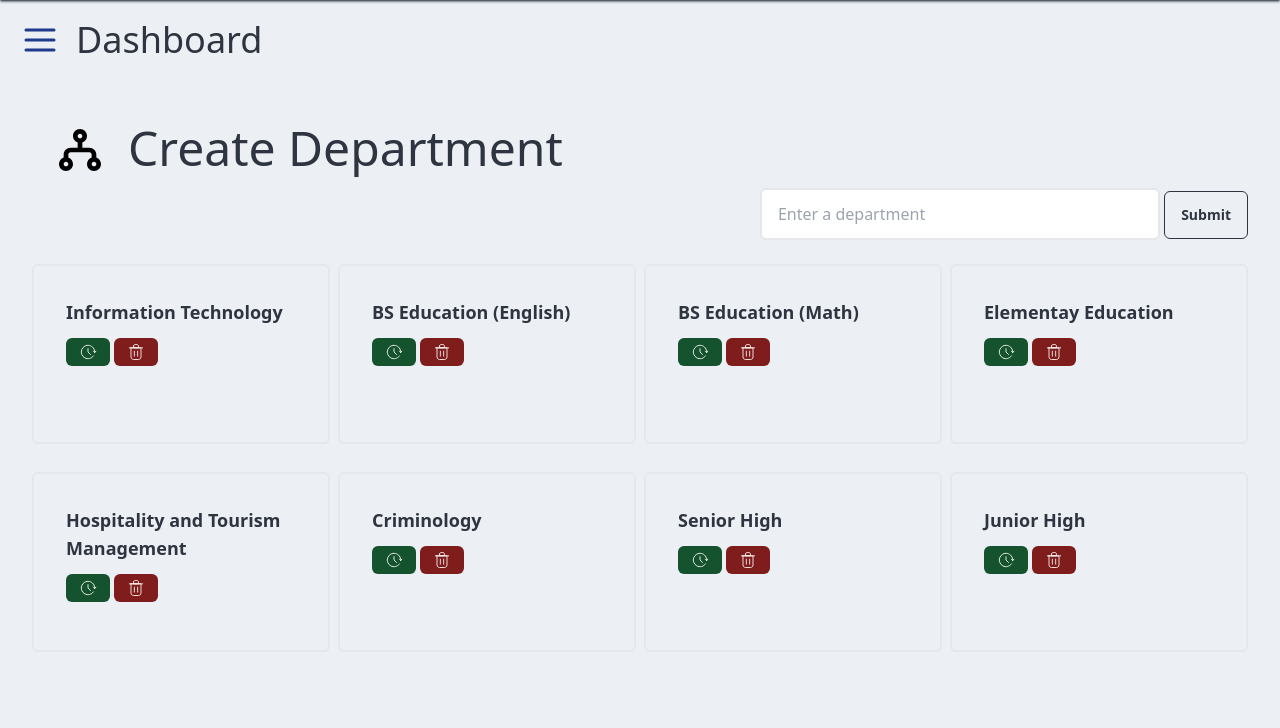
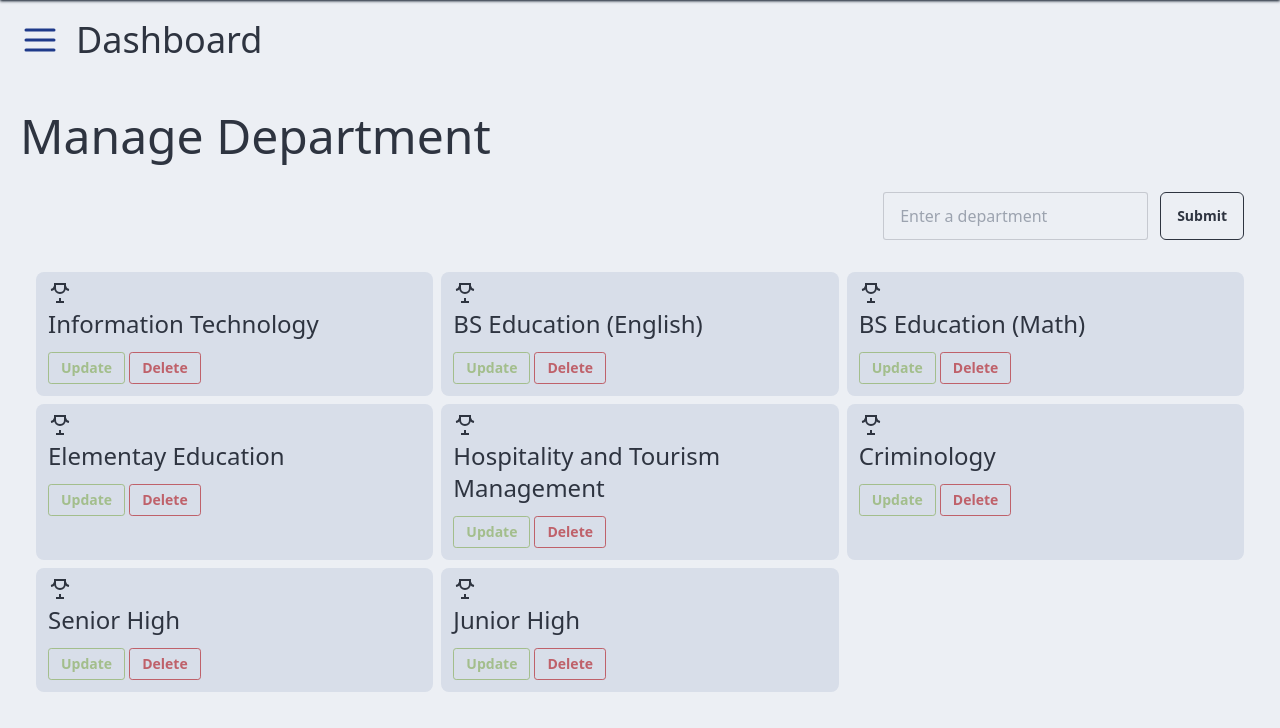
Before and after one commit to Hiiex09/jan_capstone, a PHP site: page /admin/manage_department.php in a window 1280 px wide. Shown: the part 73-801 px from the top of the page. Before the commit the page ends 675 px from the top, so only its background shows below. Run offline with PHP 8.4, Linux system fonts and the light colour scheme; a user stored in the database is signed in; data comes from the database, SQL or seed files in the repository; some libraries are stand-ins or nearby versions.

Commit message:
updating UI of manage_department.php

```diff
--- a/admin/manage_department.php
+++ b/admin/manage_department.php
@@ -72,65 +72,56 @@ include('../admin/header.php');
 </head>
 
 <body>
-  <div class="p-5 m-3">
-    <div class="flex justify-start items-center">
-      <div class="mx-5">
-        <img
-          src="../admin/tools/img_side/department_side.svg"
-          alt="school_year-image"
-          class="h-14 w-14">
+  <div class="p-5">
+    <div class="mt-3">
+      <h1 class="text-5xl mb-4">Manage Department</h1>
     </div>
-      <div class="mt-3">
-        <h1 class="text-5xl mb-4">Create Department</h1>
-      </div>
-    </div>
-    <div class="flex justify-end items-end">
+
+    <div class="flex justify-end items-end p-4">
       <form
         action="<?php echo htmlspecialchars($_SERVER['PHP_SELF']); ?>"
         method="post"
-        class="mb-1">
+        class="flex justify-center items-center gap-3">
+        <div>
           <input type="hidden" name="id" value="<?php echo htmlspecialchars($deptId); ?>">
           <input type="hidden" name="action" value="<?php echo $deptId ? 'update' : 'create'; ?>">
-        <input
-          type="text"
+          <input type="text"
             name="department"
             placeholder="Enter a department"
-          class="border-2 px-4 py-3 w-[400px] rounded-md"
+
             autocomplete="off"
-          value="<?php echo htmlspecialchars($selectedDept); ?>" required>
+            value="<?php echo htmlspecialchars($selectedDept); ?>" required
+            class="input input-bordered w-full max-w-xs" />
+        </div>
+        <div>
           <input
             type="submit"
             value="Submit"
-          class="btn btn-md btn-outline rounded-md cursor-pointer" /> <!-- Combined submit button -->
+            class="btn btn-md btn-outline rounded-md cursor-pointer w-full max-w-xs" />
+        </div>
       </form>
     </div>
 
-
     <!-- Where the department will be displayed -->
-
-    <div id="departmentlist">
+    <div id="departmentlist" class="p-4">
       <?php if (count($departmentList) > 0): ?>
-        <div class="grid grid-cols-4 gap-2 ">
+        <div class="grid grid-cols-3 gap-2">
           <?php foreach ($departmentList as $index => $listDepartment): ?>
-            <div class="mt-5 p-8 h-[180px] border-2 hover:shadow-lg hover:shadow-blue-300
-               hover:border-s-blue-600 hover:border-s-8 rounded-md">
-              <div class="text-lg font-semibold">
-                <?php echo htmlspecialchars($listDepartment['department_name']); ?>
+            <div class="p-3 rounded-lg bg-base-300">
+              <div>
+                <svg width="24" height="24" viewBox="0 0 24 24" fill="none" xmlns="http://www.w3.org/2000/svg" stroke="currentColor" stroke-width="2"
+                  class="animate-bounce">
+                  <path d="M8 21h8M12 17v4M7 3h10v4a5 5 0 0 1-10 0V3z" />
+                  <path d="M3 9a5 5 0 0 0 4-4M21 9a5 5 0 0 1-4-4" />
+                </svg>
+                <h1 class="text-2xl"><?php echo htmlspecialchars($listDepartment['department_name']); ?></h1>
               </div>
               <!-- Using links to handle editing and deleting -->
               <div class="flex justify-start items-center gap-1 mt-3">
-                <div class="bg-green-900 hover:bg-green-500 px-3 py-1 rounded-md">
-                  <a href="<?php echo htmlspecialchars($_SERVER['PHP_SELF']); ?>?edit=<?php echo $listDepartment['department_id']; ?>">
-                    <img src="../admin/tools/Images/update.svg" alt="School ID"
-                      class="w-5 h-5">
+                <a class="btn btn-sm btn-outline btn-success" href="<?php echo htmlspecialchars($_SERVER['PHP_SELF']); ?>?edit=<?php echo $listDepartment['department_id']; ?>">Update</a>
+                <a class="btn btn-sm btn-outline btn-error" href="<?php echo htmlspecialchars($_SERVER['PHP_SELF']); ?>?delete=<?php echo $listDepartment['department_id']; ?>" onclick="return confirm(`Are you sure you want to delete this department ?`);">
+                  Delete
                 </a>
-                </div>
-                <div class="bg-red-900 hover:bg-red-500 px-3 py-1 rounded-md">
-                  <a href="<?php echo htmlspecialchars($_SERVER['PHP_SELF']); ?>?delete=<?php echo $listDepartment['department_id']; ?>" onclick="return confirm(`Are you sure you want to delete this department ?`);">
-                    <img src="../admin/tools/Images/delete.svg" alt="School ID"
-                      class="w-5 h-5">
-                  </a>
-                </div>
               </div>
             </div>
           <?php endforeach; ?>
@@ -140,7 +131,6 @@ include('../admin/header.php');
       <?php endif; ?>
     </div>
 
-  </div>
   </div>
 </body>
 
```
Lines whose indentation alone changed are shown as unchanged.
